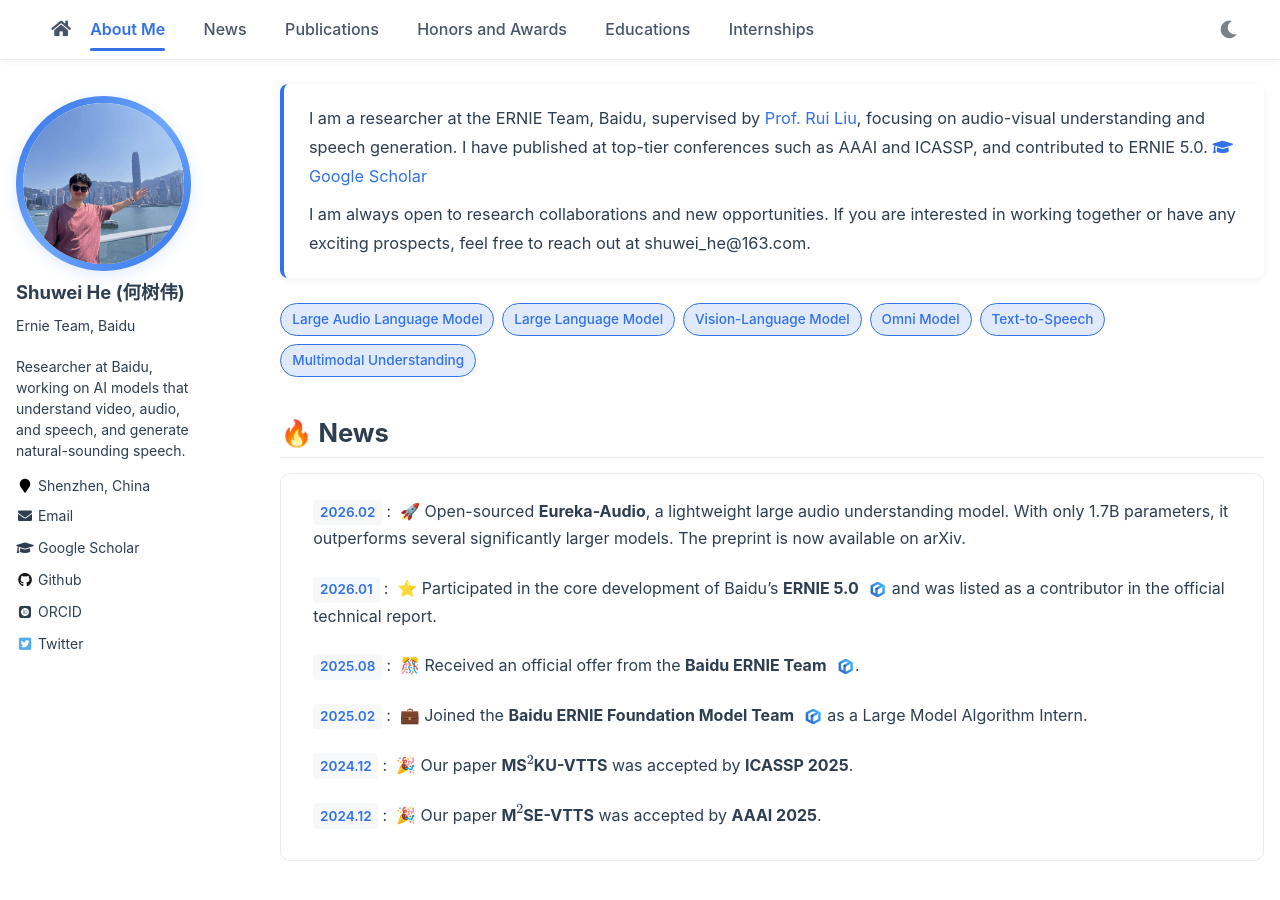
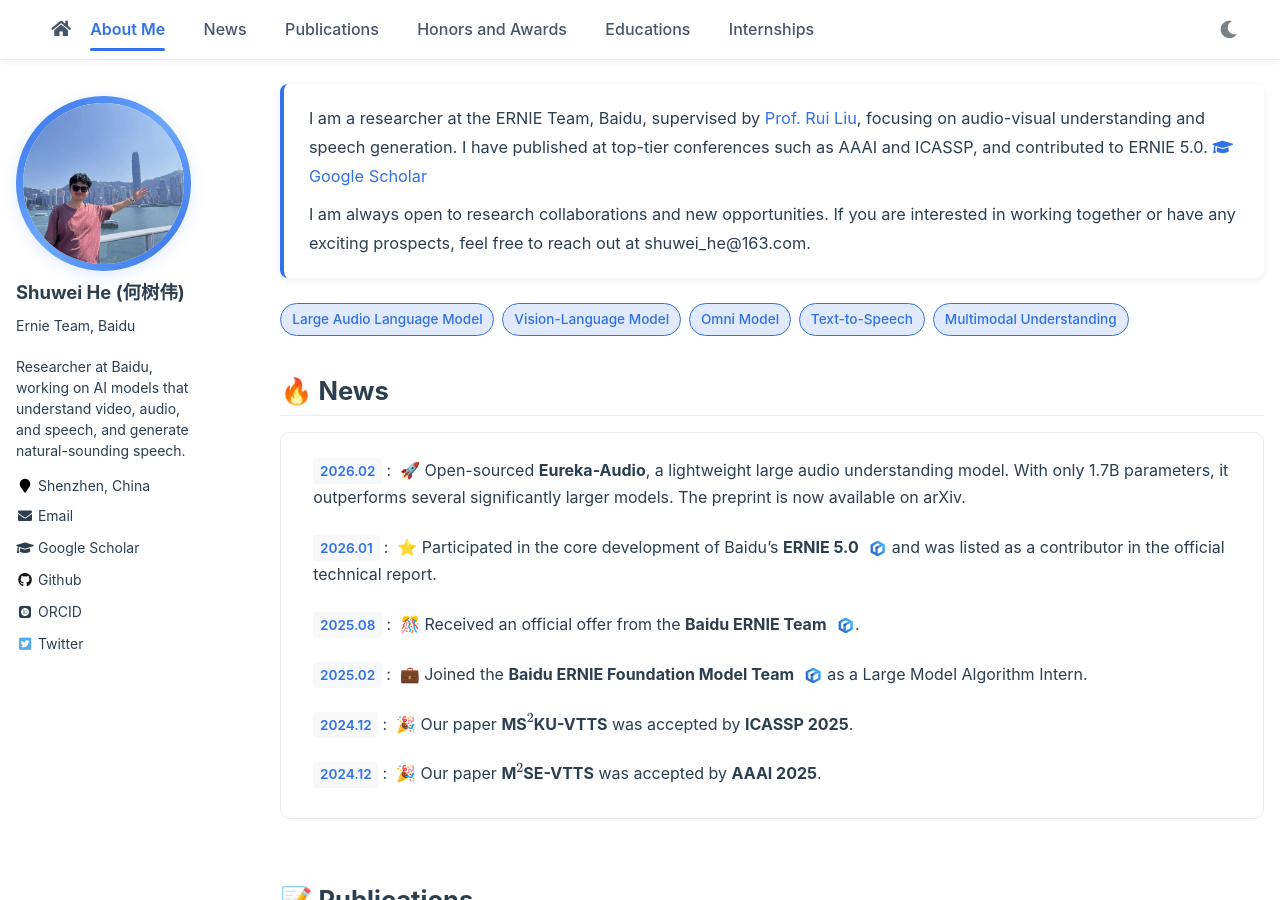
Before and after one commit to he-shuwei/he-shuwei.github.io, a Jekyll site: the page built from _pages/about.md, in a window 1280 px wide and 900 px high. Built offline with Jekyll 4.4.1, drawn with Linux system fonts in a browser that asks for light colours; comment, search, counter and statistics services are not loaded.

Commit message:
Remove redundant LLM tag from research interests

```diff
--- a/_pages/about.md
+++ b/_pages/about.md
@@ -21,7 +21,6 @@ I am always open to research collaborations and new opportunities. If you are in
 
 <div class="research-tags">
   <span class="tag">Large Audio Language Model</span>
-  <span class="tag">Large Language Model</span>
   <span class="tag">Vision-Language Model</span>
   <span class="tag">Omni Model</span>
   <span class="tag">Text-to-Speech</span>
```
